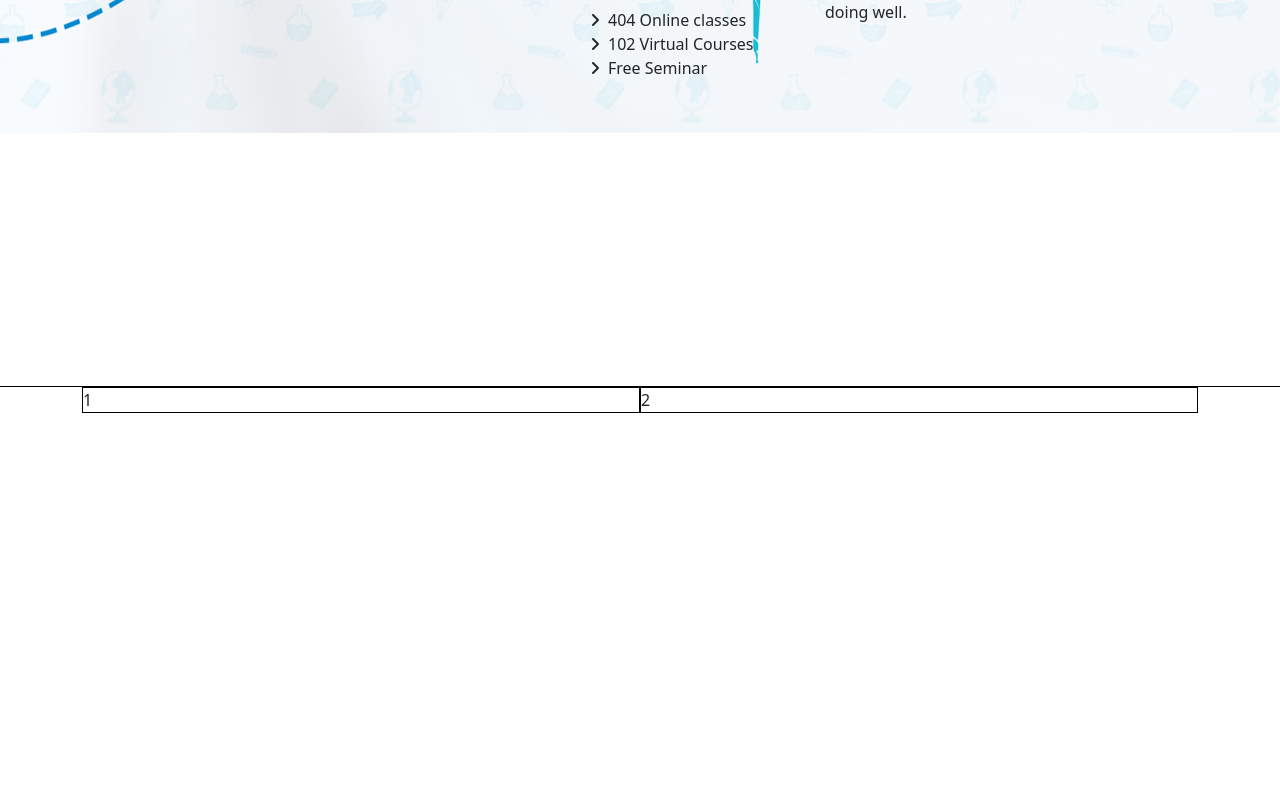
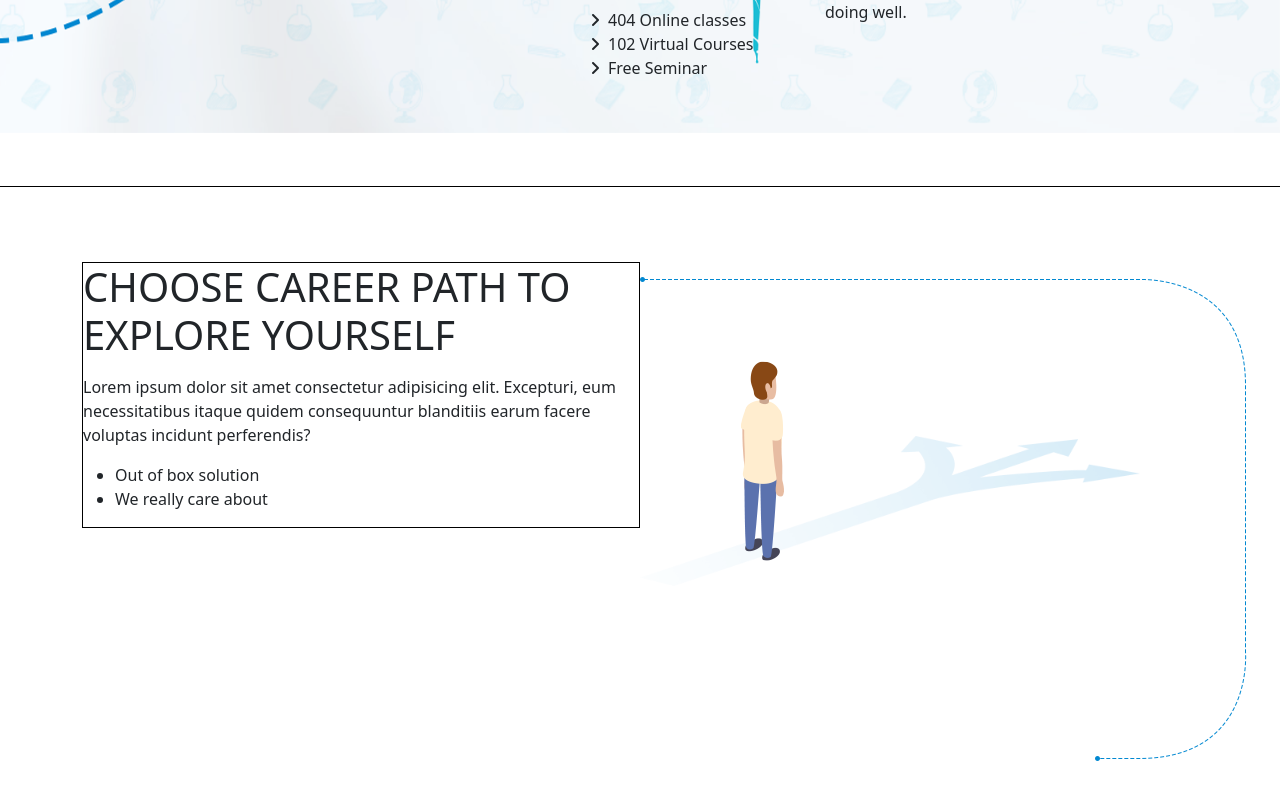
Before and after one commit to Rafi5734/Pondit_website_react, a React (Create React App) app: page / in a window 1280 px wide. Shown: the part 892-1692 px from the top of the page. Built offline with nearby package versions, Linux system fonts and the light colour scheme.

Commit message:
section 2 almost done

```diff
--- a/src/HomeComponents/CareerPath/CareerPath.js
+++ b/src/HomeComponents/CareerPath/CareerPath.js
@@ -1,12 +1,33 @@
 import React from "react";
 import { Container } from "react-bootstrap";
 import "./careerPath.css";
+import FootPrint from "../../images/01_Pondit_Homepage-foot-print.png";
+import Man from "../../images/01_Pondit_Homepage-man-image.png";
+import Line1 from "../../images/01_Pondit_Homepage-path-line.png";
+
 const CareerPath = () => {
     return (
         <div className="careerPath-main-second-section">
             <Container className="careerPath-sub">
-                <div className="careerPath-description">1</div>
-                <div className="careerPath-images">2</div>
+                <div className="careerPath-description">
+                    <h1 className="mb-3 careerPath-main-title">
+                        CHOOSE CAREER PATH TO EXPLORE YOURSELF
+                    </h1>
+                    <p className="careerPath-para mb-3">
+                        Lorem ipsum dolor sit amet consectetur adipisicing elit.
+                        Excepturi, eum necessitatibus itaque quidem consequuntur
+                        blanditiis earum facere voluptas incidunt perferendis?
+                    </p>
+                    <ul>
+                        <li>Out of box solution</li>
+                        <li>We really care about</li>
+                    </ul>
+                </div>
+                <div className="careerPath-images">
+                    <img src={Line1} className="careerPath-Line1"></img>
+                    <img src={FootPrint} className="careerPath-footPrint"></img>
+                    <img src={Man} className="careerPath-Man"></img>
+                </div>
             </Container>
         </div>
     );
--- a/src/HomeComponents/CareerPath/careerPath.css
+++ b/src/HomeComponents/CareerPath/careerPath.css
@@ -15,5 +15,82 @@
 }
 .careerPath-images {
     width: 50%;
-    border: 1px solid #000;
+    height: 52vh;
+    /* border: 1px solid #000; */
+    /* background-image: url("../../images/01_Pondit_Homepage-path-line.png"); */
+    background-repeat: no-repeat;
+    background-position: right center;
+    object-fit: cover;
+    position: relative;
+    top: 140px;
 }
+.careerPath-main-title {
+    font-weight: 400;
+}
+
+.careerPath-Line1 {
+    position: relative;
+    bottom: 0px;
+}
+
+.careerPath-footPrint {
+    position: relative;
+    bottom: 400px;
+    width: 600px;
+}
+
+.careerPath-Man {
+    position: relative;
+    bottom: 450px;
+    /* left: 120px; */
+    right: 450px;
+}
+@media only screen and (max-width: 1834px) {
+    .careerPath-Line1 {
+        position: relative;
+        bottom: 50px;
+    }
+}
+@media only screen and (max-width: 1380px) {
+    .careerPath-footPrint {
+        position: relative;
+        bottom: 400px;
+        width: 500px;
+    }
+    .careerPath-Man {
+        position: relative;
+        bottom: 450px;
+        right: 400px;
+    }
+}
+@media only screen and (max-width: 1365px) {
+    .careerPath-main-second-section {
+        position: relative;
+        bottom: 200px;
+    }
+}
+@media only screen and (max-width: 1200px) {
+    .careerPath-Man {
+        position: relative;
+        bottom: 630px;
+        right: -100px;
+    }
+    .careerPath-Line1 {
+        display: none;
+    }
+}
+
+@media only screen and (max-width: 480px) {
+    .careerPath-description {
+        width: 100%;
+        display: grid;
+        grid-template-columns: repeat(1, 1fr);
+        /* text-align: center; */
+    }
+    .careerPath-images {
+        display: none;
+    }
+    .careerPath-main-title {
+        text-align: center;
+    }
+}
```
